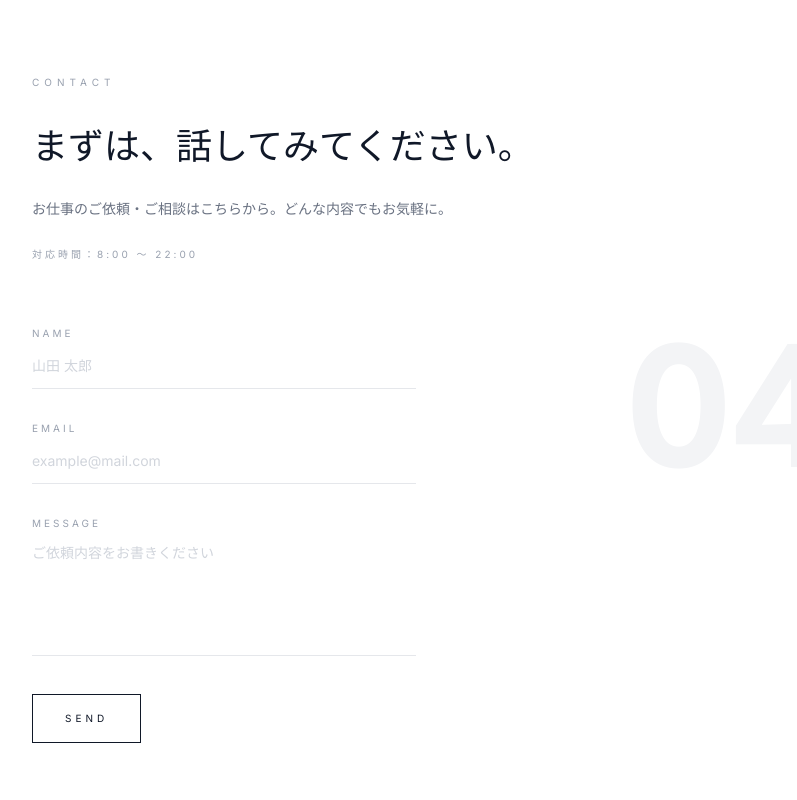
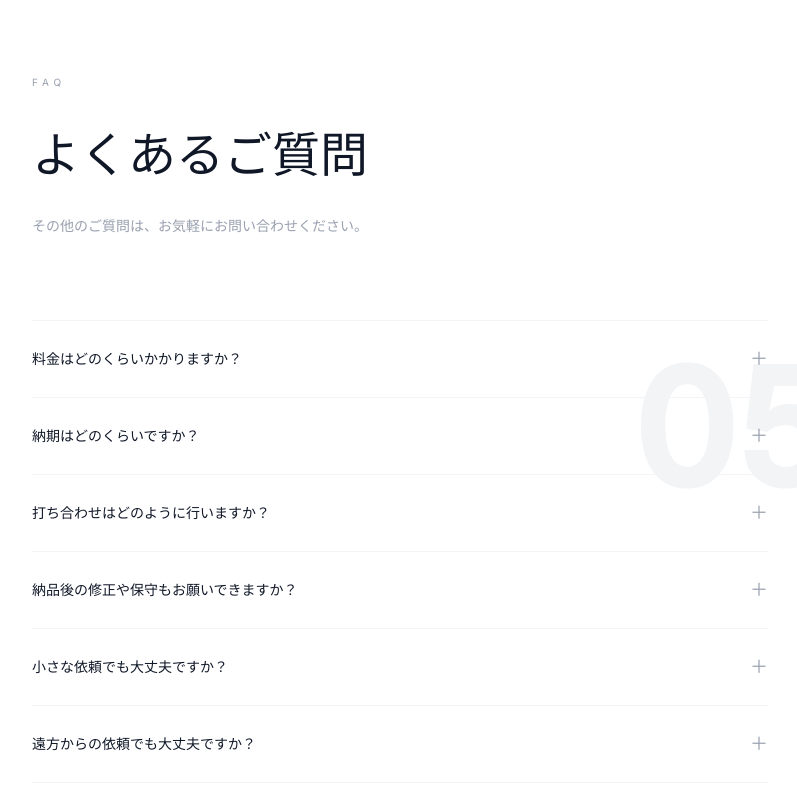
Before and after one commit to massa0617massa-source/portfolio, a Next.js app: page / in a window 1280 px wide. Shown: the part 5520-6320 px from the top of the page, without its empty margins (400-1197 px from the left). Built offline with nearby package versions, Linux system fonts and the light colour scheme; no server answers.

Commit message:
add: FAQセクション（アコーディオン）を新設

```diff
--- a/src/app/page.tsx
+++ b/src/app/page.tsx
@@ -3,6 +3,7 @@ import About from "@/components/sections/About";
 import Service from "@/components/sections/Service";
 import Works from "@/components/sections/Works";
 import Process from "@/components/sections/Process";
+import Faq from "@/components/sections/Faq";
 import Contact from "@/components/sections/Contact";
 import Footer from "@/components/sections/Footer";
 
@@ -14,6 +15,7 @@ export default function Home() {
       <Service />
       <Works />
       <Process />
+      <Faq />
       <Contact />
       <Footer />
     </div>
--- /dev/null
+++ b/src/components/sections/Faq.tsx
@@ -0,0 +1,94 @@
+"use client";
+
+import { useState } from "react";
+import AnimatedBlock from "@/components/ui/AnimatedBlock";
+import SectionWrapper from "@/components/ui/SectionWrapper";
+
+const faqs = [
+  {
+    question: "料金はどのくらいかかりますか？",
+    answer:
+      "内容と規模により変わるため、まず無料でお見積もりします。ご予算に合わせたご提案も可能です。",
+  },
+  {
+    question: "納期はどのくらいですか？",
+    answer: "LPや小規模サイトで2〜4週間が目安です。お急ぎの場合もご相談ください。",
+  },
+  {
+    question: "打ち合わせはどのように行いますか？",
+    answer:
+      "ChatWork・Zoom・Google Meetに対応しています。テキストのみのやり取りでも大丈夫です。",
+  },
+  {
+    question: "納品後の修正や保守もお願いできますか？",
+    answer:
+      "可能です。軽微な修正から月額での保守・運用まで、納品後も継続サポートします。",
+  },
+  {
+    question: "小さな依頼でも大丈夫ですか？",
+    answer:
+      "歓迎です。「ここだけ直したい」「これ自動化できる？」といったスポット依頼もお受けしています。",
+  },
+  {
+    question: "遠方からの依頼でも大丈夫ですか？",
+    answer: "問題ありません。ご相談から納品まですべてオンラインで完結できます。",
+  },
+];
+
+export default function Faq() {
+  const [openIndex, setOpenIndex] = useState<number | null>(null);
+
+  return (
+    <SectionWrapper id="faq" number="05">
+      <AnimatedBlock direction="left">
+        <p className="text-[10px] tracking-[0.5em] text-gray-400 mb-8 uppercase">FAQ</p>
+        <h2 className="text-4xl md:text-5xl font-light text-gray-900 mb-6 leading-snug">
+          よくあるご質問
+        </h2>
+        <p className="text-sm text-gray-400 mb-20 leading-loose">
+          その他のご質問は、お気軽にお問い合わせください。
+        </p>
+      </AnimatedBlock>
+
+      <AnimatedBlock direction="left" delay={0.1}>
+        <div>
+          {faqs.map((faq, i) => {
+            const isOpen = openIndex === i;
+            return (
+              <div key={faq.question} className="border-t border-gray-100">
+                <button
+                  type="button"
+                  onClick={() => setOpenIndex(isOpen ? null : i)}
+                  aria-expanded={isOpen}
+                  className="w-full flex items-center justify-between gap-6 py-6 text-left group"
+                >
+                  <span className="text-sm font-medium text-gray-900 group-hover:text-gray-600 transition-colors duration-300">
+                    {faq.question}
+                  </span>
+                  <span
+                    className="text-lg font-light text-gray-400 shrink-0"
+                    aria-hidden="true"
+                  >
+                    {isOpen ? "−" : "＋"}
+                  </span>
+                </button>
+                <div
+                  className={`grid transition-[grid-template-rows] duration-300 ease-out ${
+                    isOpen ? "grid-rows-[1fr]" : "grid-rows-[0fr]"
+                  }`}
+                >
+                  <div className="overflow-hidden">
+                    <p className="text-sm text-gray-500 leading-loose pb-6 pr-10">
+                      {faq.answer}
+                    </p>
+                  </div>
+                </div>
+              </div>
+            );
+          })}
+          <div className="border-t border-gray-100" />
+        </div>
+      </AnimatedBlock>
+    </SectionWrapper>
+  );
+}
```
